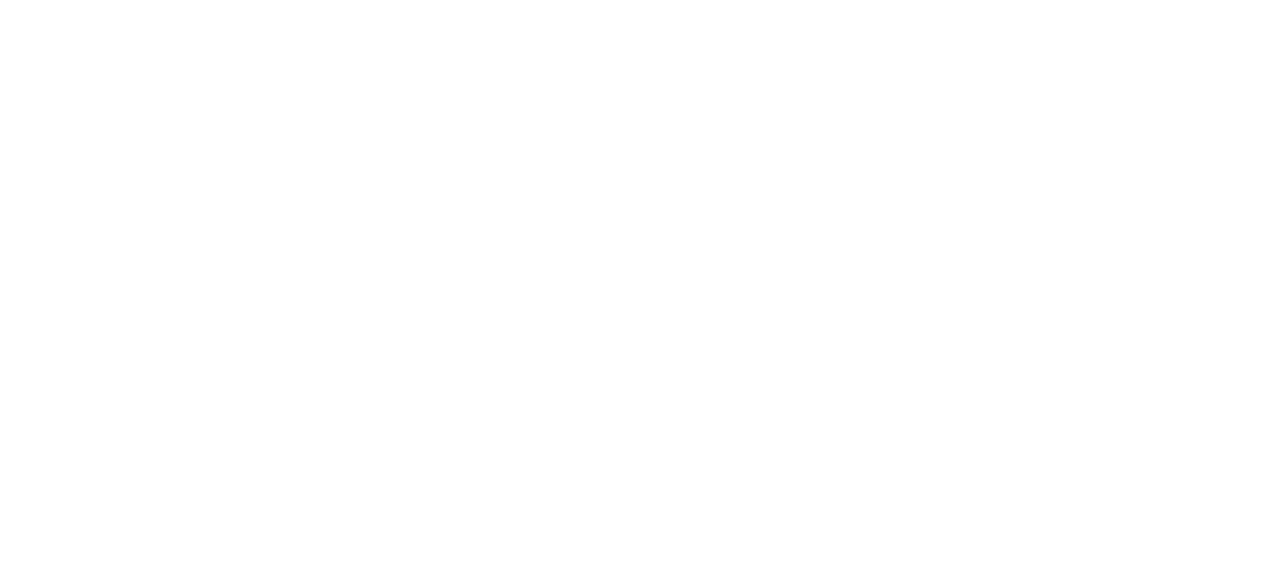
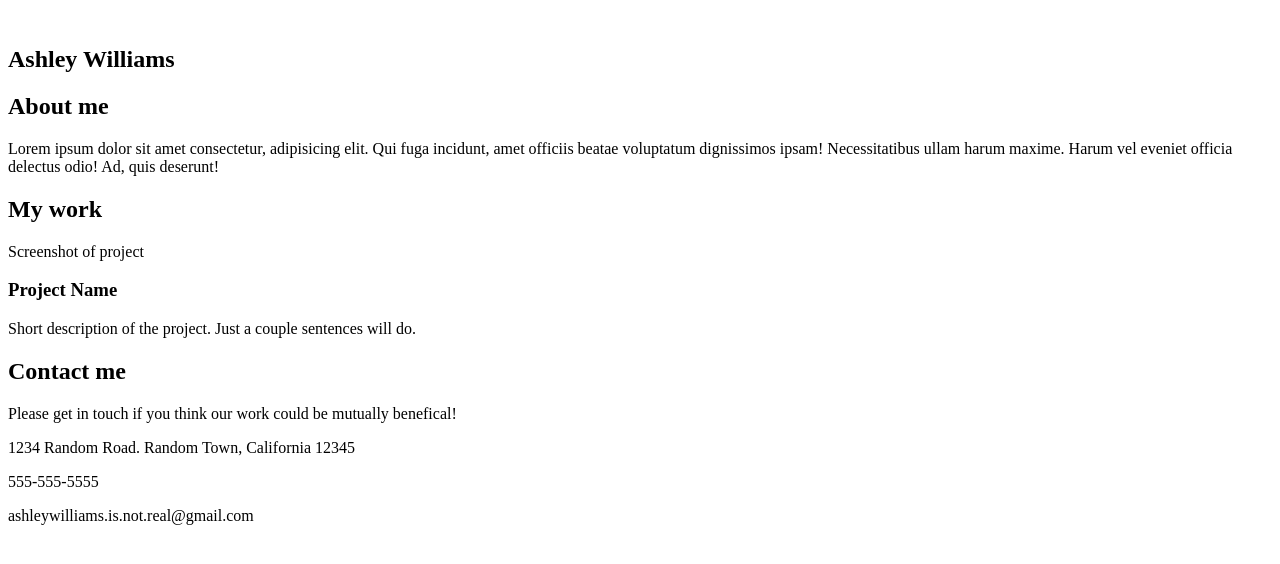
Before and after one commit to Ciberramir52/HomePage, a plain HTML site: page index.html in a window 1280 px wide. Drawn offline with Linux system fonts and the light colour scheme.

Commit message:
Make the html initial project structure

```diff
--- a/index.html
+++ b/index.html
@@ -1,12 +1,51 @@
 <!DOCTYPE html>
 <html lang="en">
+
 <head>
     <meta charset="UTF-8">
     <meta name="viewport" content="width=device-width, initial-scale=1.0">
     <link rel="stylesheet" href="style.css">
     <title>Home Page</title>
 </head>
+
 <body>
+    <section id="about-me">
+        <div>
+            <img src="" alt="">
+            <h1>Ashley Williams</h1>
+        </div>
+        <div>
+            <h2>About me</h2>
+            <p>Lorem ipsum dolor sit amet consectetur, adipisicing elit. Qui fuga incidunt, amet officiis beatae
+                voluptatum dignissimos ipsam! Necessitatibus ullam harum maxime. Harum vel eveniet officia delectus
+                odio! Ad, quis deserunt!</p>
+            <div></div>
+        </div>
+    </section>
+    <section>
+        <h2>My work</h2>
+        <div id="projects-container">
+            <div class="project-card">
+                <div class="project-screenshot">Screenshot of project</div>
+                <div class="project-title">
+                    <h3>Project Name</h3>
+                    <div class="project-icons"></div>
+                </div>
+                <p>Short description of the project. Just a couple sentences will do.</p>
+            </div>
+        </div>
+    </section>
+    <footer>
+        <div>
+            <h2>Contact me</h2>
+            <p>Please get in touch if you think our work could be mutually benefical!</p>
+            <p>1234 Random Road. Random Town, California 12345</p>
+            <p>555-555-5555</p>
+            <p>ashleywilliams.is.not.real@gmail.com</p>
+            <div id="footer-icons"></div>
+        </div>
+        <img src="" alt="">
+    </footer>
+</body>
 
-</body>
 </html>
```
Also changed, not shown: 1 other file.
